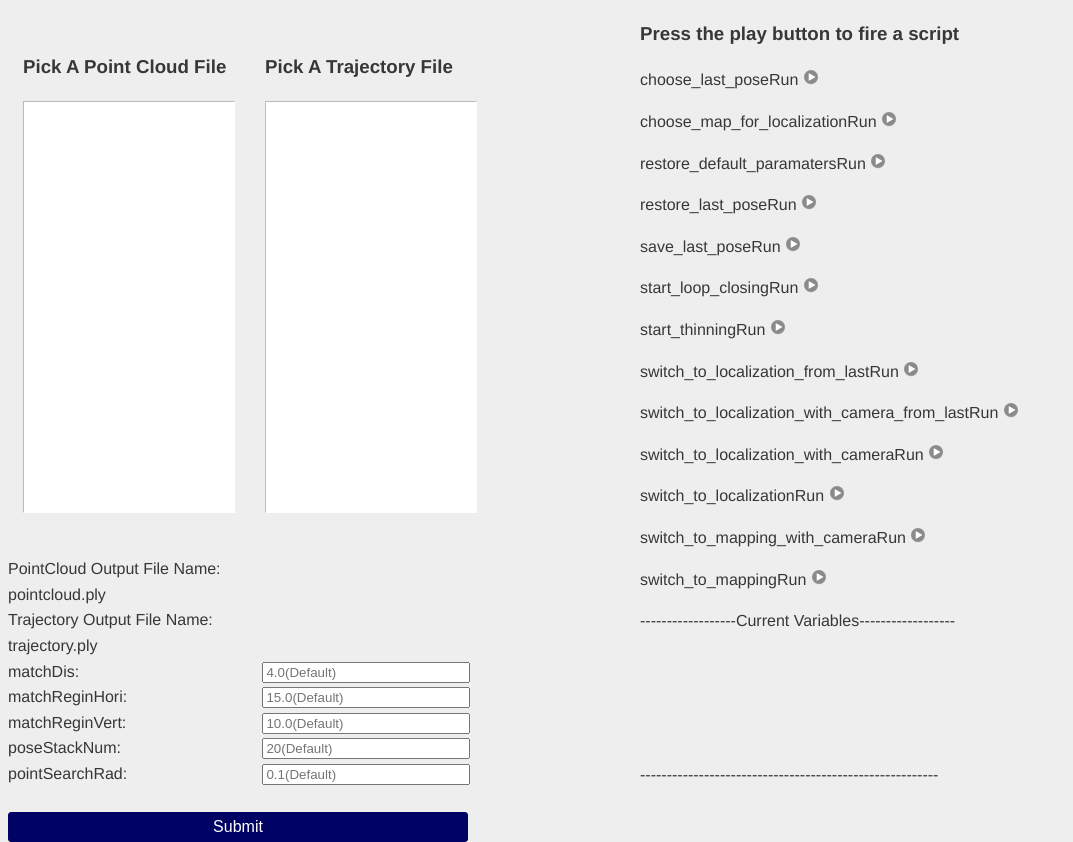
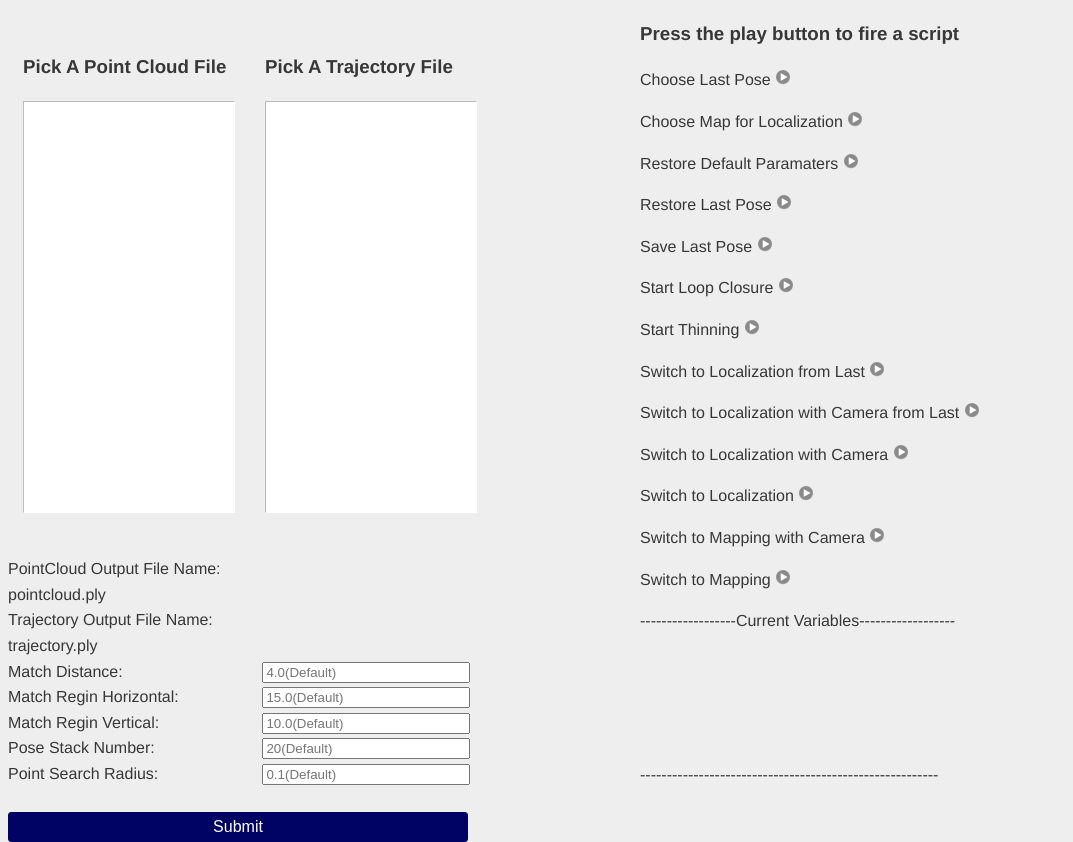
Before and after one commit to eksheen/KaartaScriptServer, a PHP site: page /kaartaScriptServer.php in a window 1280 px wide. Shown: the whole page, without its empty margins (0-1073 px from the left). Run offline with PHP 8.4, Linux system fonts and the light colour scheme; data that the repository does not hold is empty.

Commit message:
Update kaartaScriptServer.php

```diff
--- a/kaartaScriptServer.php
+++ b/kaartaScriptServer.php
@@ -16,7 +16,11 @@
 			$(document).ready( function() {
 
 				$('#pointCloudTree').fileTree({
-					root: '/home/eksheen/evan-sheen.com/Kaarta/',
+//	need to set the proper root location for the files.
+//	comment out the original
+//					root: '/home/eksheen/evan-sheen.com/Kaarta/',
+//	stencil's data files are here:
+					root: '/home/realearth/recordings/',
 					script: 'connectors/jqueryFileTree.php',
 					multiFolder: true
 				}, function(file) {
@@ -28,7 +32,8 @@
 				});
 
 				$('#trajectoryTree').fileTree({
-					root: '/home/eksheen/evan-sheen.com/Kaarta/',
+//					root: '/home/eksheen/evan-sheen.com/Kaarta/',
+					root: '/home/realearth/recordings/',
 					script: 'connectors/jqueryFileTree.php',
 					folderEvent: 'click',
 					multiFolder: true
@@ -64,11 +69,11 @@
 				<form id="varForm"  method="post">
 					<label class="varLabel">PointCloud Output File Name: </label> 	<label id="pointCloudFileOutput">pointcloud.ply</label> <br>
 					<label class="varLabel">Trajectory Output File Name: </label> 	<label id="trajectoryFileOutput">trajectory.ply</label> <br>
-				 	<label class="varLabel"> matchDis: </label> <input type="text"  class="text" name="matchDis" placeHolder="4.0(Default)"/> <br/>
-				 	<label class="varLabel"> matchReginHori: </label> <input type="text"  class="text" name="matchReginHori" placeHolder="15.0(Default)"/> <br>
-					<label class="varLabel"> matchReginVert: </label> <input type="text"  class="text" name="matchReginVert" placeHolder="10.0(Default)"/> <br>
-					<label class="varLabel"> poseStackNum: </label> <input type="text"  class="text" name="poseStackNum" placeHolder="20(Default)"/> <br>
-				 	<label class="varLabel"> pointSearchRad: </label> <input type="text"  class="text" name="pointSearchRad" placeHolder="0.1(Default)"/> <br> <br>
+				 	<label class="varLabel">Match Distance: </label> <input type="text"  class="text" name="matchDis" placeHolder="4.0(Default)"/> <br/>
+				 	<label class="varLabel">Match Regin Horizontal: </label> <input type="text"  class="text" name="matchReginHori" placeHolder="15.0(Default)"/> <br>
+					<label class="varLabel">Match Regin Vertical: </label> <input type="text"  class="text" name="matchReginVert" placeHolder="10.0(Default)"/> <br>
+					<label class="varLabel">Pose Stack Number: </label> <input type="text"  class="text" name="poseStackNum" placeHolder="20(Default)"/> <br>
+				 	<label class="varLabel">Point Search Radius: </label> <input type="text"  class="text" name="pointSearchRad" placeHolder="0.1(Default)"/> <br> <br>
 					<input id="valuesSubmit" type="submit"  class="submit" onclick="changeValues()"/> <br>
 				</form>
 
@@ -79,19 +84,19 @@
 				<!-- We use form submissions to send the data to the server to be rtrieved with our php code. -->
 				<div class="container1">
 					<form action="runScripts.php" method="post">
-					 <p>choose_last_poseRun <input type="image" src="images/play-button.ico" class="button" name="choose_last_poseRun" value="choose_last_poseRun" /> </p>
-					 <p>choose_map_for_localizationRun <input type="image" src="images/play-button.ico" class="button" name="choose_map_for_localizationRun" value="choose_map_for_localizationRun" /> </p>
-					 <p>restore_default_paramatersRun <input type="image" src="images/play-button.ico" class="button" name="restore_default_paramatersRun" value="restore_default_paramatersRun" /> </p>
-					 <p>restore_last_poseRun <input type="image" src="images/play-button.ico" class="button" name="restore_last_poseRun" value="restore_last_poseRun" /> </p>
-					 <p>save_last_poseRun <input type="image" src="images/play-button.ico" class="button" name="save_last_poseRun" value="save_last_poseRun" /> </p>
-					 <p>start_loop_closingRun <input type="image" src="images/play-button.ico" class="button" name="start_loop_closingRun" value="start_loop_closingRun" /> </p>
-					 <p>start_thinningRun <input type="image" src="images/play-button.ico" class="button" name="start_thinningRun" value="start_thinningRun" /> </p>
-					 <p>switch_to_localization_from_lastRun <input type="image" src="images/play-button.ico" class="button" name="switch_to_localization_from_lastRun" value="switch_to_localization_from_lastRun" /> </p>
-					 <p>switch_to_localization_with_camera_from_lastRun <input type="image" src="images/play-button.ico" class="button" name="switch_to_localization_with_camera_from_lastRun" value="switch_to_localization_with_camera_from_lastRun" /> </p>
-					 <p>switch_to_localization_with_cameraRun <input type="image" src="images/play-button.ico" class="button" name="switch_to_localization_with_cameraRun" value="switch_to_localization_with_cameraRun" /> </p>
-					 <p>switch_to_localizationRun <input type="image" src="images/play-button.ico" class="button" name="switch_to_localizationRun" value="switch_to_localizationRun" /> </p>
-					 <p>switch_to_mapping_with_cameraRun <input type="image" src="images/play-button.ico" class="button" name="switch_to_mapping_with_cameraRun" value="switch_to_mapping_with_cameraRun" /> </p>
-					 <p>switch_to_mappingRun <input type="image" src="images/play-button.ico" class="button" name="switch_to_mappingRun" value="switch_to_mappingRun" /> </p>
+					 <p>Choose Last Pose <input type="image" src="images/play-button.ico" class="button" name="choose_last_poseRun" value="choose_last_poseRun" /> </p>
+					 <p>Choose Map for Localization <input type="image" src="images/play-button.ico" class="button" name="choose_map_for_localizationRun" value="choose_map_for_localizationRun" /> </p>
+					 <p>Restore Default Paramaters <input type="image" src="images/play-button.ico" class="button" name="restore_default_paramatersRun" value="restore_default_paramatersRun" /> </p>
+					 <p>Restore Last Pose <input type="image" src="images/play-button.ico" class="button" name="restore_last_poseRun" value="restore_last_poseRun" /> </p>
+					 <p>Save Last Pose <input type="image" src="images/play-button.ico" class="button" name="save_last_poseRun" value="save_last_poseRun" /> </p>
+					 <p>Start Loop Closure <input type="image" src="images/play-button.ico" class="button" name="start_loop_closingRun" value="start_loop_closingRun" /> </p>
+					 <p>Start Thinning <input type="image" src="images/play-button.ico" class="button" name="start_thinningRun" value="start_thinningRun" /> </p>
+					 <p>Switch to Localization from Last <input type="image" src="images/play-button.ico" class="button" name="switch_to_localization_from_lastRun" value="switch_to_localization_from_lastRun" /> </p>
+					 <p>Switch to Localization with Camera from Last <input type="image" src="images/play-button.ico" class="button" name="switch_to_localization_with_camera_from_lastRun" value="switch_to_localization_with_camera_from_lastRun" /> </p>
+					 <p>Switch to Localization with Camera <input type="image" src="images/play-button.ico" class="button" name="switch_to_localization_with_cameraRun" value="switch_to_localization_with_cameraRun" /> </p>
+					 <p>Switch to Localization <input type="image" src="images/play-button.ico" class="button" name="switch_to_localizationRun" value="switch_to_localizationRun" /> </p>
+					 <p>Switch to Mapping with Camera <input type="image" src="images/play-button.ico" class="button" name="switch_to_mapping_with_cameraRun" value="switch_to_mapping_with_cameraRun" /> </p>
+					 <p>Switch to Mapping <input type="image" src="images/play-button.ico" class="button" name="switch_to_mappingRun" value="switch_to_mappingRun" /> </p>
 					</form>
 				</div>
 			</div>
@@ -100,11 +105,11 @@
 			echo "------------------Current Variables------------------";
 			echo "<br>";
 
-			$last_pose_in = "trajectory.ply";
-			$pointcloud_in = "pointcloud.ply";
-			$pointcloud_out = "pointcloud_temp_loop_close.ply";
-			$trajectory_in = "trajectory_temp.ply";
-			$trajectory_out = "trajectory_temp_loop_close.ply";
+			$last_pose_in = "NOT SET";
+			$pointcloud_in = "NOT SET";
+			$pointcloud_out = "NOT SET";
+			$trajectory_in = "NOT SET";
+			$trajectory_out = "NOT SET";
 			$matchDis = "4.0";
 			$matchReginHori = "15.0";
 			$matchReginVert = "10.0";
```
